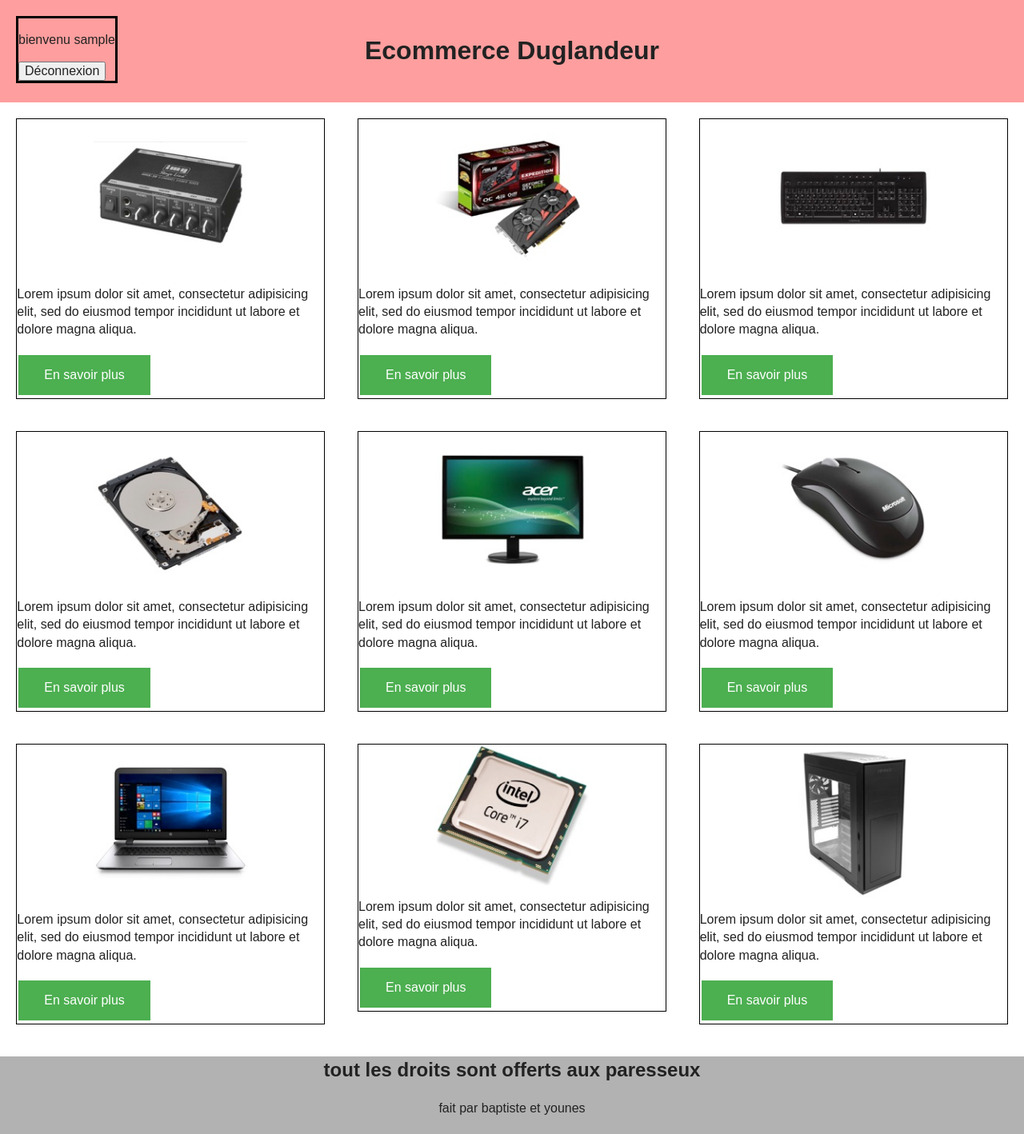
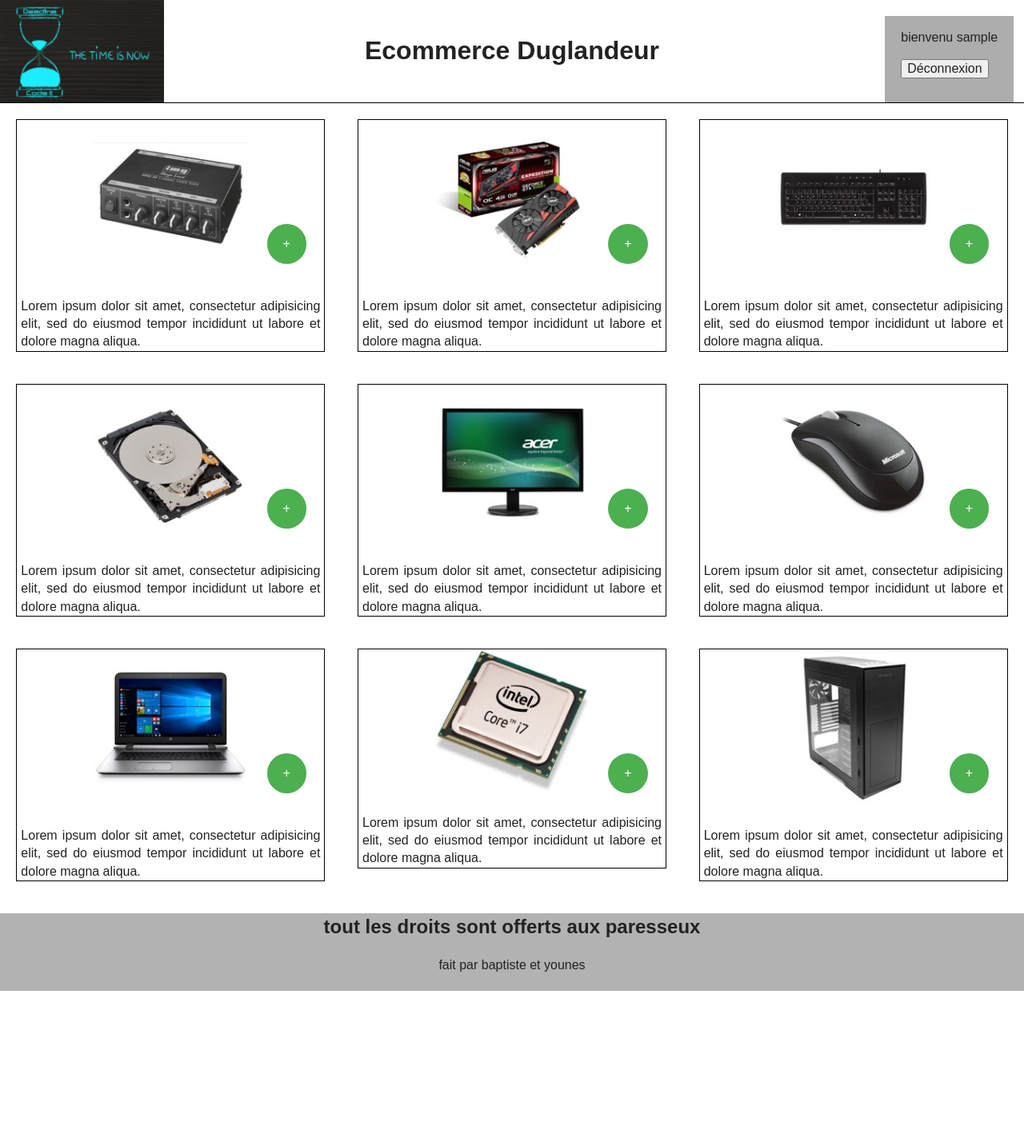
Before and after one commit to Simplon-Roubaix/BaptisteYounesEcommerce, a PHP site: page / in a window 1280 px wide. Shown: the whole page at 80% size. After the commit the page ends 1239 px from the top, so only its background shows below. Run offline with PHP 8.4, Linux system fonts and the light colour scheme; the visitor is signed in with stand-in values (Sample User, id 1).

Commit message:
css in progress, readme added

```diff
--- a/css/style.css
+++ b/css/style.css
@@ -1,5 +1,5 @@
 header{
-  background-color: rgba(254, 63, 63, 0.5);
+  border-bottom: 1px solid black;
   padding: 20px 0;
 }
 
@@ -9,14 +9,15 @@ h1{
 }
 
 header section{
-  border: 3px solid #000;
+  background-color: rgba(1, 1, 1, 0.32);
+  padding: 0 20px 30px 20px;
   display: inline-block;
-  position: absolute;
   margin-left: 20px;
+  right: 1%;
 }
 
 header p{
-  text-align: right;
+  text-align: center;
 }
 
 .inputCache{
@@ -24,6 +25,7 @@ header p{
 }
 
 .ficheProduit{
+  position: relative;
   border: 1px solid #000;
   width: 90%;
   display: inline-block;
@@ -32,17 +34,24 @@ header p{
 
 .ficheProduit img{
   width: 50%;
-  margin: 0 25%;
+  margin: 0 25% 30px 25%;
 }
-
+.ficheProduit p{
+  margin: 0 5px;
+  text-align: justify;
+}
 .savoir{
+  position: absolute;
   background-color: #4CAF50;
-    border: none;
-    color: white;
-    padding: 16px 32px;
-    text-decoration: none;
-    margin: 4px 2px;
-    cursor: pointer;
+  border: none;
+  color: white;
+  padding: 16px 20px;
+  text-decoration: none;
+  margin: 10px 5px;
+  top: 150px;
+  left: 80%;
+  border-radius: 400px;
+  cursor: pointer;
 }
 
 main{
@@ -91,13 +100,47 @@ footer section p{
 }
 
 @media (min-width: 600px) {
+  .savoir{
+    left: 80%;
+    top:100px;
+  }
   .ficheProduit{
     width: 45%;
   }
 }
 
+@media (min-width: 600px) {
+  .savoir{
+    left: 80%;
+    top:80px;
+  }
+}
+
+@media (min-width: 900px) {
+  header section{
+    position: absolute;
+  }
+  .savoir{
+    left: 80%;
+    top:140px;
+  }
+}
 @media (min-width: 1000px) {
+  .savoir{
+    left: 80%;
+    top:120px;
+  }
   .ficheProduit{
     width: 30%;
   }
+  header{
+    background-image: url(../img/g_img/img_header.jpg);
+    background-size: contain;
+    background-repeat: no-repeat;
+  }
 }
+@media (min-width: 1400px) {
+  .savoir{
+    left: 80%;
+    top:170px;
+  }
--- a/index.php
+++ b/index.php
@@ -22,9 +22,8 @@ include("php/titre.php");
         <script src="js/vendor/modernizr-2.8.3.min.js"></script>
     </head>
     <body>
-      <?php
+      <?php /*script */
       if (!empty($_POST['pseudo']) and !empty($_POST['user_password'])) {
-                echo "test";
         $_SESSION["pseudo"] = $_POST["pseudo"];
         $_SESSION["code"] = $_POST["user_password"];
       }
@@ -33,7 +32,7 @@ include("php/titre.php");
         include("php/header.php");
       } ?>
       <main>
-        <?php
+        <?php /*script prenand en compte les variable pseudo et code pour effacer le formulaire de départ, puis créer les fiches produit en lisant les tableaux associatifs */
           if (!empty($_POST['pseudo']) and !empty($_POST['user_password']) or !empty($_SESSION["pseudo"]) and !empty($_SESSION["code"]) ) {
             ?>
 
@@ -50,13 +49,14 @@ include("php/titre.php");
                   <p><?php echo $produit[$produit_en_cours]['p_text']; ?></p>
                   <form class="" action="php/ficheProduit.php" method="post">
                     <input class="inputCache" type="text" name="selection" value="<?php echo $produit_en_cours; ?>">
-                    <input type="submit" class="savoir" value="En savoir plus">
+                    <input type="submit" class="savoir" value="+">
                   </form>
                 </section>
                 <?php
             }
           }
         ?>
+        <!--formulaire statique pour acceder au site, disparais après utilisation-->
         <section id="connection">
           <h1>connectez vous pour accedez au site</h1>
           <form action="index.php" method="post">
```
Also changed, not shown: img/g_img/img_header.jpg (added), readme.md (added).
